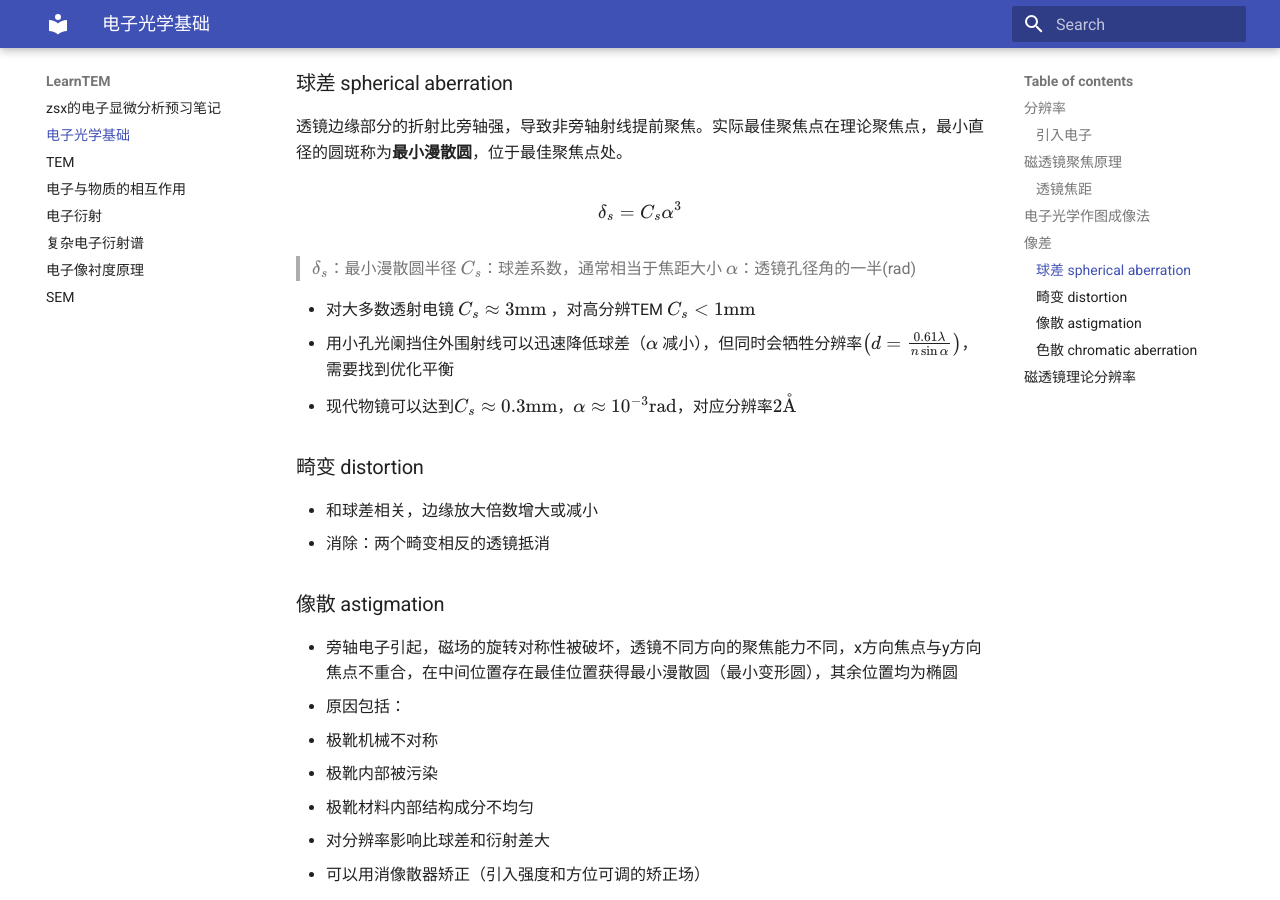
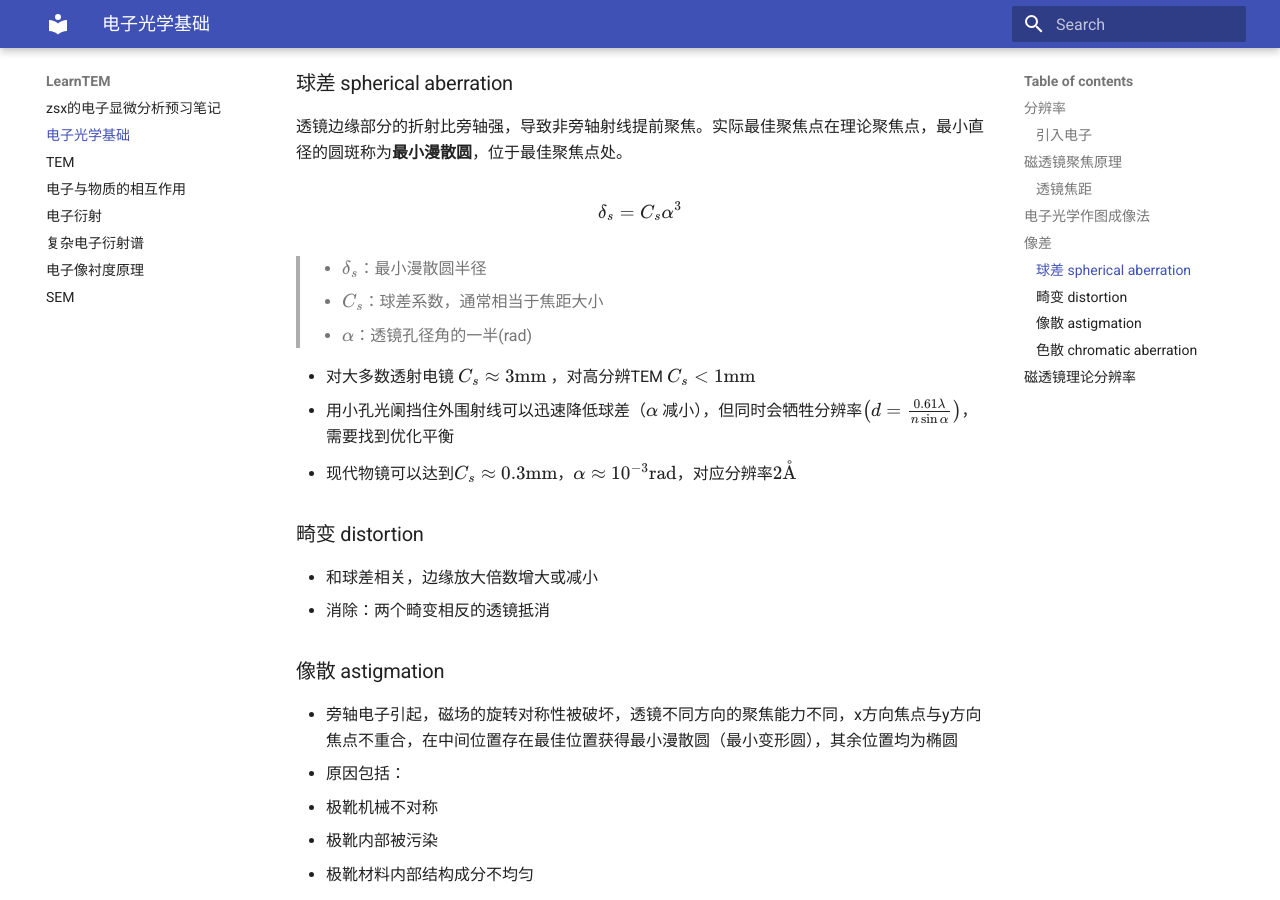
Before and after one commit to LearnTEM/basicTEM, an MkDocs documentation site: the page built from docs/第1章-电子光学基础.md, in a window 1280 px wide and 900 px high, scrolled down 2531 px. Built offline with MkDocs 1.6.1 and Material for MkDocs 9.7.7, drawn with Linux system fonts in a browser that asks for light colours.

Commit message:
asdsahdiasl

```diff
--- a/docs/第1章-电子光学基础.md
+++ b/docs/第1章-电子光学基础.md
@@ -109,9 +109,9 @@ $$
 \delta_s=C_s\alpha^3
 $$
 
-> $\delta_s$：最小漫散圆半径
-> $C_s$：球差系数，通常相当于焦距大小
-> $\alpha$：透镜孔径角的一半(rad)
+> - $\delta_s$：最小漫散圆半径
+> - $C_s$：球差系数，通常相当于焦距大小
+> - $\alpha$：透镜孔径角的一半(rad)
 
 - 对大多数透射电镜 $C_s\approx3\text{mm}$ ，对高分辨TEM $C_s<1\text{mm}$
 - 用小孔光阑挡住外围射线可以迅速降低球差（$\alpha$ 减小），但同时会牺牲分辨率$\big(d=\frac{0.61\lambda}{n\sin\alpha}\big)$，需要找到优化平衡
```
